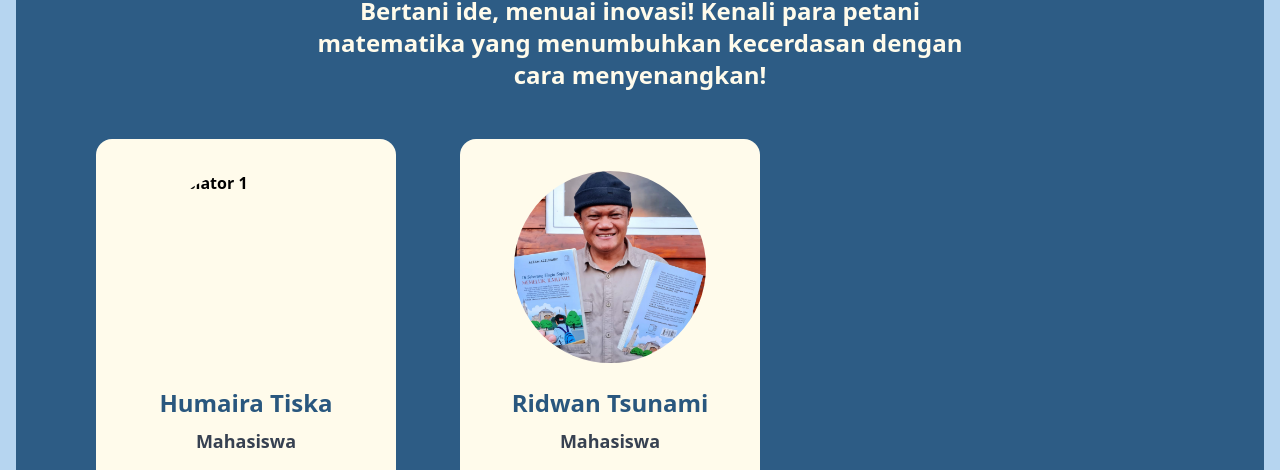
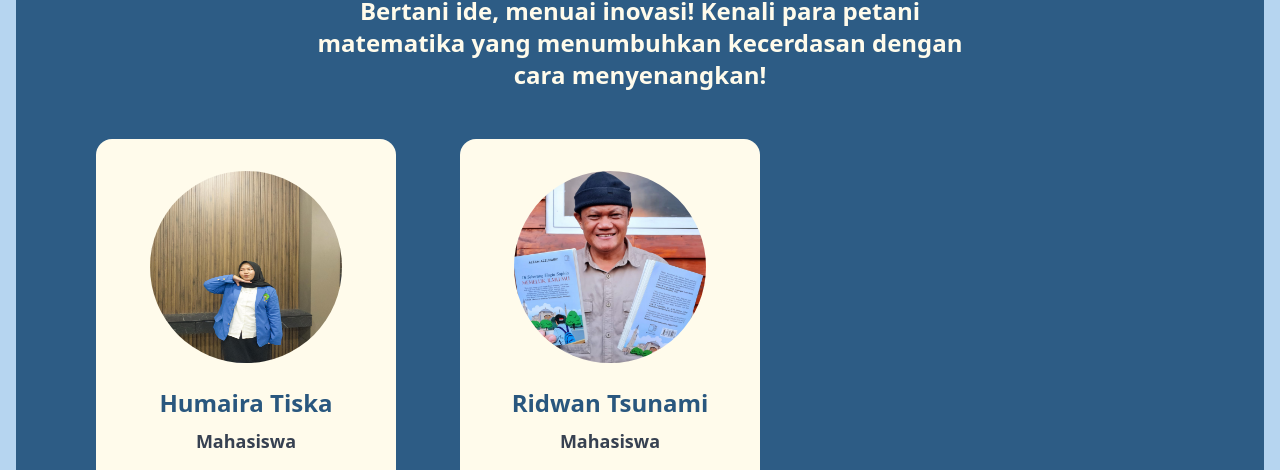
Before and after one commit to Athira-Hm/FarmMath, a plain HTML site: page inisiator.html in a window 1280 px wide. Shown: the part 325-795 px from the top of the page. Drawn offline with nearby package versions, Linux system fonts and the light colour scheme.

Commit message:
Update inisiator.html

```diff
--- a/inisiator.html
+++ b/inisiator.html
@@ -41,7 +41,7 @@
                 <div class="flex overflow-x-auto space-x-8 pb-8 px-4 scrollbar scrollbar-thumb-amber-400 scrollbar-track-[#29577e] snap-x snap-mandatory">
                     <!-- Inisiator Items -->
                     <div class="group bg-amber-50 p-8 rounded-2xl border-b-[6px] border-r-[6px] border-black min-w-[300px] transform hover:-translate-y-4 transition-all duration-300 hover:shadow-2xl snap-center">
-                        <img src="humey.jpeg" alt="Inisiator 1" class="w-48 h-48 mx-auto rounded-full mb-6 border-[6px] border-amber-400">
+                        <img src="humay.jpeg" alt="Inisiator 1" class="w-48 h-48 mx-auto rounded-full mb-6 border-[6px] border-amber-400">
                         <h3 class="text-2xl font-black text-[#29577e] text-center mb-2">Humaira Tiska</h3>
                         <p class="text-lg text-gray-700 font-bold text-center">Mahasiswa</p>
                     </div>
```
